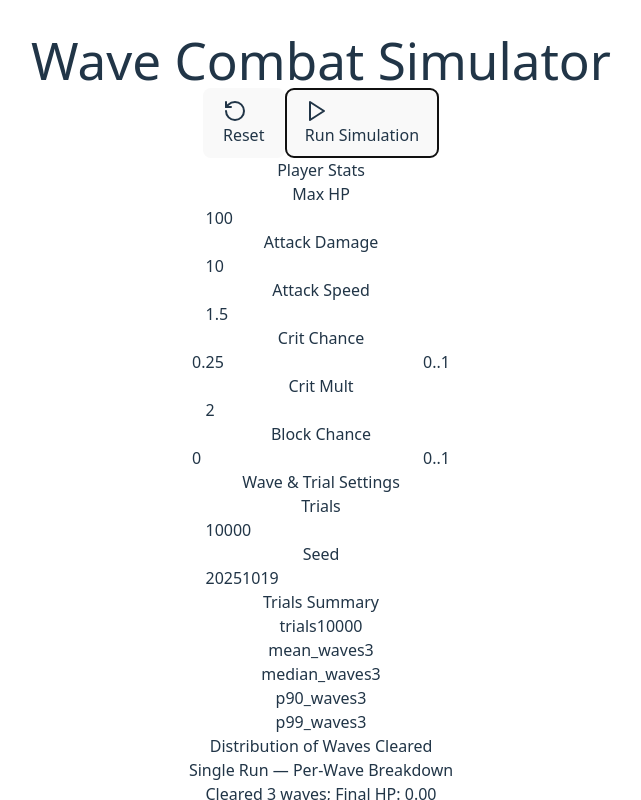
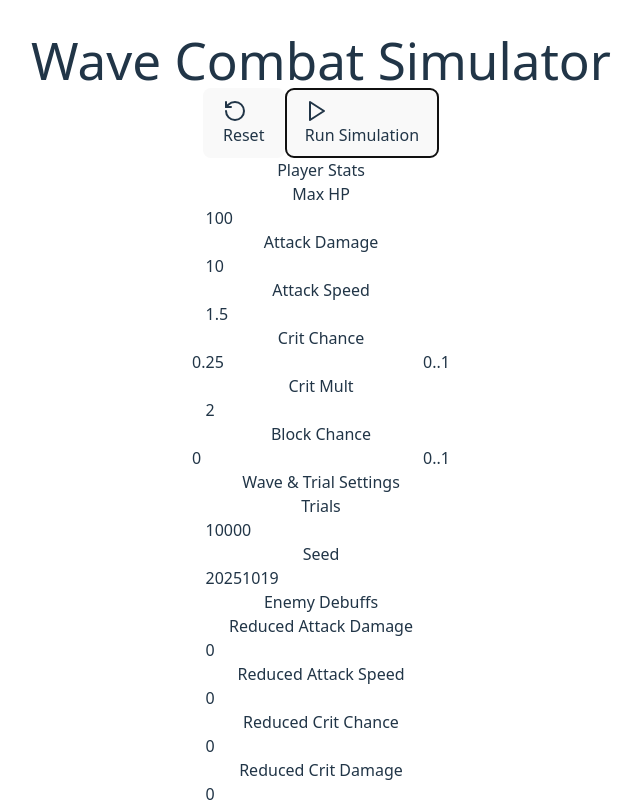
Before and after one commit to RParkerM/Obelisk-Miner-Event-Sim, a React (Vite) app: page / in a window 1280 px wide. Both pictures are taken after a click on the button "Run Simulation". Shown: the top 800 px of the page, without its empty margins (319-960 px from the left). Built offline with nearby package versions, Linux system fonts and the light colour scheme.

Commit message:
Add enemy debuff + fixed attack damage scaling

```diff
--- a/src/SimUI.tsx
+++ b/src/SimUI.tsx
@@ -20,6 +20,8 @@ export default function WaveSimUI() {
             setEnemy={sim.setEnemy}
             settings={sim.settings}
             setSettings={sim.setSettings}
+            debuffs={sim.debuffs}
+            setDebuffs={sim.setDebuffs}
           />
         </div>
         <div className="lg:col-span-8 space-y-4">
--- a/src/components/ControlsPanel.tsx
+++ b/src/components/ControlsPanel.tsx
@@ -1,7 +1,7 @@
 import React from "react";
 import { Card, CardContent, CardHeader, CardTitle } from "../ui/Card";
 import { NumberField } from "./NumberField";
-import { Combatant } from "../sim/types";
+import { Combatant, EnemyDebuffs } from "../sim/types";
 
 type Settings = {
   prestigeMult: number;
@@ -20,9 +20,11 @@ type Props = {
   setEnemy: (c: Combatant) => void;
   settings: Settings;
   setSettings: (s: Settings) => void;
+  debuffs: EnemyDebuffs;
+  setDebuffs: (ed: EnemyDebuffs) => void;
 };
 
-export function ControlsPanel({ player, setPlayer, enemy, setEnemy, settings, setSettings }: Props) {
+export function ControlsPanel({ player, setPlayer, enemy, setEnemy, settings, setSettings, debuffs, setDebuffs }: Props) {
   return (
     <>
       <Card className="shadow-sm">
@@ -84,6 +86,22 @@ export function ControlsPanel({ player, setPlayer, enemy, setEnemy, settings, se
           </div>
         </CardContent>
       </Card>
+
+      <Card className="shadow-sm mt-4">
+        <CardHeader className="py-4"><CardTitle>Enemy Debuffs</CardTitle></CardHeader>
+        <CardContent className="pt-0">
+          <div className="grid grid-cols-2 gap-3">
+            <NumberField id="e-rad" label="Reduced Attack Damage" value={debuffs.reducedAttackDamage}
+              onChange={(v) => setDebuffs({ ...debuffs, reducedAttackDamage: Math.floor(v) })} step={1} />
+            <NumberField id="e-rad" label="Reduced Attack Speed" value={debuffs.reducedAttackSpeed}
+              onChange={(v) => setDebuffs({ ...debuffs, reducedAttackSpeed: v })} step={1} />
+            <NumberField id="e-rad" label="Reduced Crit Chance" value={debuffs.reducedCritChance}
+              onChange={(v) => setDebuffs({ ...debuffs, reducedCritChance: v })} step={1} />
+            <NumberField id="e-rad" label="Reduced Crit Damage" value={debuffs.reducedCritDamage}
+              onChange={(v) => setDebuffs({ ...debuffs, reducedCritDamage: v })} step={1} />
+          </div>
+        </CardContent>
+      </Card>
     </>
   );
 }
--- a/src/components/WaveTable.tsx
+++ b/src/components/WaveTable.tsx
@@ -37,14 +37,14 @@ export function WaveTable({ run }: Props) {
                   {run.records.map((r) => (
                     <tr key={r.wave} className="border-b last:border-0">
                       <td className="py-1 pr-4">{r.wave}</td>
-                      <td className="py-1 pr-4">{r.enemy_hp.toFixed(1)}</td>
-                      <td className="py-1 pr-4">{r.enemy_as.toFixed(1)}</td>
-                      <td className="py-1 pr-4">{r.enemy_ad.toFixed(1)}</td>
-                      <td className="py-1 pr-4">{r.enemy_cc.toFixed(3)}</td>
-                      <td className="py-1 pr-4">{r.enemy_cd.toFixed(3)}</td>
+                      <td className="py-1 pr-4">{r.enemy_hp.toFixed(0)}</td>
+                      <td className="py-1 pr-4">{r.enemy_as.toFixed(2)}</td>
+                      <td className="py-1 pr-4">{r.enemy_ad.toFixed(0)}</td>
+                      <td className="py-1 pr-4">{(r.enemy_cc*100).toFixed(0)}%</td>
+                      <td className="py-1 pr-4">{r.enemy_cd.toFixed(2)}</td>
                       <td className="py-1 pr-4">{r.fight_time_s.toFixed(3)}</td>
-                      <td className="py-1 pr-4">{r.player_hp_before.toFixed(1)}</td>
-                      <td className="py-1 pr-4">{r.player_hp_after.toFixed(1)}</td>
+                      <td className="py-1 pr-4">{r.player_hp_before.toFixed(0)}</td>
+                      <td className="py-1 pr-4">{r.player_hp_after.toFixed(0)}</td>
                       <td className="py-1 pr-4">{r.won ? "Win" : "Loss"}</td>
                     </tr>
                   ))}
--- a/src/hooks/useWaveSim.ts
+++ b/src/hooks/useWaveSim.ts
@@ -1,12 +1,13 @@
 import { useMemo, useState } from "react";
 import { monteCarlo, simulateWaves } from "../sim/core";
-import { DEFAULT_PLAYER, DEFAULT_ENEMY, DEFAULT_SETTNGS } from "../sim/defaults";
-import { Combatant, SimSettings } from "../sim/types";
+import { DEFAULT_PLAYER, DEFAULT_ENEMY, DEFAULT_SETTNGS, DEFAULT_DEBUFFS } from "../sim/defaults";
+import { Combatant, SimSettings, EnemyDebuffs } from "../sim/types";
 
 export function useWaveSim() {
   const [player, setPlayer] = useState<Combatant>(DEFAULT_PLAYER);
   const [enemy, setEnemy]   = useState<Combatant>(DEFAULT_ENEMY);
   const [settings, setSettings] = useState<SimSettings>(DEFAULT_SETTNGS);
+  const [debuffs, setDebuffs] = useState<EnemyDebuffs>(DEFAULT_DEBUFFS);
 
   const [running, setRunning] = useState(false);
   const [trialRows, setTrialRows] = useState<any[]>([]);
@@ -27,6 +28,7 @@ export function useWaveSim() {
       maxWaves: Math.max(1, Math.floor(settings.maxWaves)),
       seed: settings.rngSeed,
       monstersPerWave: Math.max(1, Math.floor(settings.monstersPerWave)),
+      enemyDebuffs: debuffs
     });
     setTrialRows(rows);
 
@@ -42,6 +44,7 @@ export function useWaveSim() {
       maxWaves: Math.max(1, Math.floor(settings.maxWaves)),
       rngSeed: settings.rngSeed + 777,
       monstersPerWave: Math.max(1, Math.floor(settings.monstersPerWave)),
+      enemyDebuffs: debuffs,
     });
     setSingleRun(one);
     setRunning(false);
@@ -68,5 +71,5 @@ export function useWaveSim() {
     setTrialRows([]); setSingleRun(null);
   }
 
-  return { player, setPlayer, enemy, setEnemy, settings, setSettings, running, run, reset, trialRows, singleRun, summary };
+  return { player, setPlayer, enemy, setEnemy, settings, setSettings, running, run, reset, trialRows, singleRun, summary, debuffs, setDebuffs };
 }
--- a/src/sim/core.ts
+++ b/src/sim/core.ts
@@ -1,4 +1,10 @@
-import { Combatant, FightResult, SimSummary, WaveRecord } from "./types";
+import {
+  Combatant,
+  EnemyDebuffs,
+  FightResult,
+  SimSummary,
+  WaveRecord,
+} from "./types";
 import { makeXorShift32 } from "./rng";
 
 export function simulateFight(
@@ -115,20 +121,28 @@ export function scaleEnemy(
   growthAS: number,
   growthCC: number,
   growthCD: number,
+  debuffs: EnemyDebuffs
 ): Combatant {
+  const {
+    reducedAttackDamage,
+    reducedAttackSpeed,
+    reducedCritChance,
+    reducedCritDamage,
+  } = debuffs;
   const extraHP = growthHP * (waveIndex - 1);
-  const extraAD = growthAD * (waveIndex - 1);
   const extraAS = growthAS * (waveIndex - 1);
   const extraCC = growthCC * (waveIndex - 1);
   const extraCD = growthCD * (waveIndex - 1);
+  const attack_damage = Math.floor((3 / 5) * waveIndex + 3 + 1e-9);
+
   // const hpScale = Math.pow(growthHP, waveIndex - 1);
   // const adScale = Math.pow(growthAD, waveIndex - 1);
   return {
     max_hp: base.max_hp + extraHP,
-    attack_damage: base.attack_damage + extraAD,
-    attack_speed: base.attack_speed + extraAS,
-    crit_chance: base.crit_chance + extraCC,
-    crit_mult: base.crit_mult + extraCD,
+    attack_damage: Math.max(1, attack_damage - reducedAttackDamage),
+    attack_speed: Math.max(0.01,base.attack_speed + extraAS - reducedAttackSpeed),
+    crit_chance: Math.max(0, base.crit_chance + extraCC - reducedCritChance),
+    crit_mult: Math.max(1, base.crit_mult + extraCD - reducedCritDamage),
   };
 }
 
@@ -144,6 +158,7 @@ export function simulateWaves(params: {
   maxWaves: number;
   rngSeed: number;
   monstersPerWave: number;
+  enemyDebuffs: EnemyDebuffs;
 }): SimSummary {
   const rng = makeXorShift32(params.rngSeed);
   // xorshift32 for deterministic RNG
@@ -159,6 +174,7 @@ export function simulateWaves(params: {
     growthCC,
     growthCD,
     monstersPerWave,
+    enemyDebuffs
   } = params;
 
   const player = {
@@ -173,7 +189,16 @@ export function simulateWaves(params: {
   let wavesCleared = 0;
 
   for (let wave = 1; wave <= maxWaves; wave++) {
-    const enemy = scaleEnemy(enemyBase, wave, growthHP, growthAD, growthAS, growthCC, growthCD);
+    const enemy = scaleEnemy(
+      enemyBase,
+      wave,
+      growthHP,
+      growthAD,
+      growthAS,
+      growthCC,
+      growthCD,
+      enemyDebuffs,
+    );
     const pForFight = { ...player, max_hp: currentHP };
     const result = simulateFight(
       pForFight,
@@ -225,8 +250,23 @@ export function monteCarlo(params: {
   maxWaves: number;
   seed: number;
   monstersPerWave: number;
+  enemyDebuffs: EnemyDebuffs;
 }) {
-  const {seed, trials, playerBase, enemyBase, prestigeMult, growthAD, growthHP, growthAS, growthCC, growthCD, maxWaves, monstersPerWave} = params;
+  const {
+    seed,
+    trials,
+    playerBase,
+    enemyBase,
+    prestigeMult,
+    growthAD,
+    growthHP,
+    growthAS,
+    growthCC,
+    growthCD,
+    maxWaves,
+    monstersPerWave,
+    enemyDebuffs,
+  } = params;
   const rows = [];
   let s = seed >>> 0;
   const nextSeed = () => (s = (s * 1664525 + 1013904223) >>> 0);
@@ -244,8 +284,13 @@ export function monteCarlo(params: {
       maxWaves,
       rngSeed: nextSeed(),
       monstersPerWave,
+      enemyDebuffs: enemyDebuffs
     });
-    rows.push({ trial: i + 1, waves_cleared: sim.wavesCleared, final_hp: sim.finalHP });
+    rows.push({
+      trial: i + 1,
+      waves_cleared: sim.wavesCleared,
+      final_hp: sim.finalHP,
+    });
   }
   return rows;
 }
--- a/src/sim/defaults.ts
+++ b/src/sim/defaults.ts
@@ -1,4 +1,4 @@
-import { Combatant, SimSettings } from "./types";
+import { Combatant, SimSettings, EnemyDebuffs } from "./types";
 
 export const DEFAULT_PLAYER: Combatant = {
   max_hp: 100,
@@ -29,3 +29,10 @@ export const DEFAULT_SETTNGS: SimSettings = {
   monstersPerWave: 5,
   trials: 10000,
 };
+
+export const DEFAULT_DEBUFFS: EnemyDebuffs = {
+  reducedAttackDamage: 0,
+  reducedAttackSpeed: 0,
+  reducedCritChance: 0,
+  reducedCritDamage: 0
+}
```
Also changed, not shown: src/sim/types.ts (+7 -0 lines).
